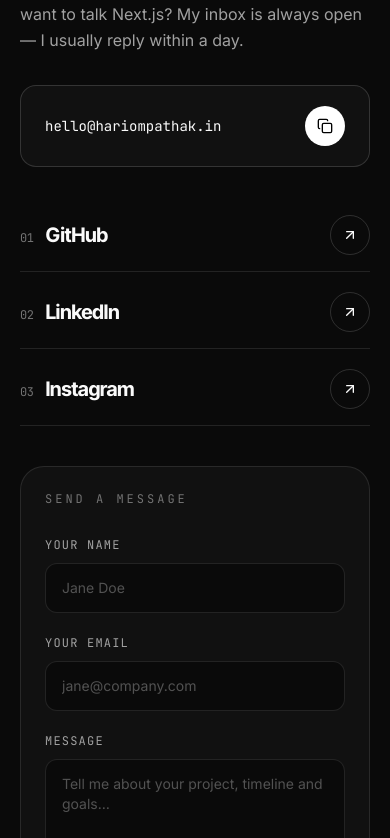
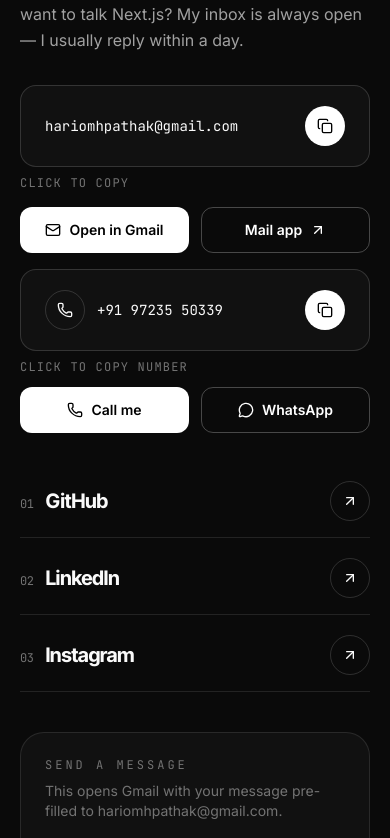
Before and after one commit to hariompathak50339/portfolio, a Next.js app: page / in a window 390 px wide. Shown: the part 8126-8964 px from the top of the page. Built offline with nearby package versions, Linux system fonts and the light colour scheme.

Commit message:
Update contact: Gmail, phone with call and WhatsApp, remove old email

```diff
--- a/src/components/Contact.tsx
+++ b/src/components/Contact.tsx
@@ -1,17 +1,24 @@
 "use client";
 
 import { useState, type FormEvent } from "react";
-import { ArrowUpRight, Copy, Check, Send } from "lucide-react";
+import { ArrowUpRight, Copy, Check, Send, Mail, Phone, MessageCircle } from "lucide-react";
 import SectionHeading from "./SectionHeading";
 import { profile, socials } from "@/data/portfolio";
 
 export default function Contact() {
   const [form, setForm] = useState({ name: "", email: "", message: "" });
   const [copied, setCopied] = useState(false);
+  const [copiedPhone, setCopiedPhone] = useState(false);
+
+  const toEmail = profile.email;
+  const phone = (profile as { phone?: string }).phone ?? "";
+  const phoneDisplay =
+    (profile as { phoneDisplay?: string }).phoneDisplay ?? phone;
+  const whatsappNumber = phone.replace(/[^0-9]/g, "");
 
   const copyEmail = async () => {
     try {
-      await navigator.clipboard.writeText(profile.email);
+      await navigator.clipboard.writeText(toEmail);
       setCopied(true);
       setTimeout(() => setCopied(false), 2000);
     } catch {
@@ -19,11 +26,35 @@
     }
   };
 
-  const onSubmit = (e: FormEvent) => {
+  const copyPhone = async () => {
+    try {
+      await navigator.clipboard.writeText(phone);
+      setCopiedPhone(true);
+      setTimeout(() => setCopiedPhone(false), 2000);
+    } catch {
+      /* clipboard unavailable */
+    }
+  };
+
+  const buildSubject = () =>
+    encodeURIComponent(`Portfolio inquiry from ${form.name || "your site"}`);
+  const buildBody = () =>
+    encodeURIComponent(`${form.message}\n\n— ${form.name} (${form.email})`);
+
+  const openGmail = () => {
+    const gmailUrl = `https://mail.google.com/mail/?view=cm&fs=1&to=${encodeURIComponent(
+      toEmail
+    )}&su=${buildSubject()}&body=${buildBody()}`;
+    window.open(gmailUrl, "_blank", "noopener,noreferrer");
+  };
+
+  const openMailApp = () => {
+    window.location.href = `mailto:${toEmail}?subject=${buildSubject()}&body=${buildBody()}`;
+  };
+
+  const onSubmitGmail = (e: FormEvent) => {
     e.preventDefault();
-    const subject = encodeURIComponent(`Portfolio inquiry from ${form.name}`);
-    const body = encodeURIComponent(`${form.message}\n\n— ${form.name} (${form.email})`);
-    window.location.href = `mailto:${profile.email}?subject=${subject}&body=${body}`;
+    openGmail();
   };
 
   return (
@@ -42,17 +73,93 @@
               className="mt-8 flex w-full items-center justify-between gap-4 rounded-2xl border border-white/15 bg-[#111111] px-6 py-5 text-left hover:border-white/40"
             >
               <span className="font-mono text-sm break-all sm:text-base">
-                {profile.email}
+                {toEmail}
               </span>
               <span className="flex h-10 w-10 shrink-0 items-center justify-center rounded-full bg-white text-black">
                 {copied ? <Check className="h-4 w-4" /> : <Copy className="h-4 w-4" />}
               </span>
             </button>
-            {copied && (
+            {copied ? (
               <p className="mt-2 font-mono text-xs tracking-widest text-emerald-300 uppercase">
                 Copied to clipboard
               </p>
+            ) : (
+              <p className="mt-2 font-mono text-xs tracking-widest text-neutral-500 uppercase">
+                Click to copy
+              </p>
             )}
+
+            <div className="mt-4 grid grid-cols-2 gap-3">
+              <a
+                href={`https://mail.google.com/mail/?view=cm&fs=1&to=${encodeURIComponent(
+                  toEmail
+                )}`}
+                target="_blank"
+                rel="noreferrer"
+                className="inline-flex items-center justify-center gap-2 rounded-xl bg-white px-4 py-3 text-sm font-semibold text-black hover:bg-neutral-300"
+              >
+                <Mail className="h-4 w-4" />
+                Open in Gmail
+              </a>
+              <a
+                href={`mailto:${toEmail}`}
+                className="inline-flex items-center justify-center gap-2 rounded-xl border border-white/25 px-4 py-3 text-sm font-semibold text-white hover:border-white hover:bg-white hover:text-black"
+              >
+                Mail app
+                <ArrowUpRight className="h-4 w-4" />
+              </a>
+            </div>
+
+            {phone && (
+              <div className="mt-4">
+                <button
+                  onClick={copyPhone}
+                  className="flex w-full items-center justify-between gap-4 rounded-2xl border border-white/15 bg-[#111111] px-6 py-5 text-left hover:border-white/40"
+                >
+                  <span className="flex items-center gap-3">
+                    <span className="flex h-10 w-10 shrink-0 items-center justify-center rounded-full border border-white/15">
+                      <Phone className="h-4 w-4" />
+                    </span>
+                    <span className="font-mono text-sm sm:text-base">
+                      {phoneDisplay}
+                    </span>
+                  </span>
+                  <span className="flex h-10 w-10 shrink-0 items-center justify-center rounded-full bg-white text-black">
+                    {copiedPhone ? <Check className="h-4 w-4" /> : <Copy className="h-4 w-4" />}
+                  </span>
+                </button>
+                {copiedPhone ? (
+                  <p className="mt-2 font-mono text-xs tracking-widest text-emerald-300 uppercase">
+                    Number copied
+                  </p>
+                ) : (
+                  <p className="mt-2 font-mono text-xs tracking-widest text-neutral-500 uppercase">
+                    Click to copy number
+                  </p>
+                )}
+                <div className="mt-3 grid grid-cols-2 gap-3">
+                  <a
+                    href={`tel:${phone}`}
+                    className="inline-flex items-center justify-center gap-2 rounded-xl bg-white px-4 py-3 text-sm font-semibold text-black hover:bg-neutral-300"
+                  >
+                    <Phone className="h-4 w-4" />
+                    Call me
+                  </a>
+                  <a
+                    href={`https://wa.me/${whatsappNumber}?text=${encodeURIComponent(
+                      "Hi Hariom! I saw your portfolio and want to connect."
+                    )}`}
+                    target="_blank"
+                    rel="noreferrer"
+                    className="inline-flex items-center justify-center gap-2 rounded-xl border border-white/25 px-4 py-3 text-sm font-semibold text-white hover:border-white hover:bg-white hover:text-black"
+                  >
+                    <MessageCircle className="h-4 w-4" />
+                    WhatsApp
+                  </a>
+                </div>
+              </div>
+            )}
+
             <div className="mt-8 space-y-1">
               {socials.map((s, i) => (
                 <a
@@ -77,11 +184,14 @@
           </div>
 
           <form
-            onSubmit={onSubmit}
+            onSubmit={onSubmitGmail}
             className="rounded-3xl border border-white/10 bg-[#111111] p-6 sm:p-8"
           >
             <p className="font-mono text-xs tracking-[0.25em] text-neutral-500 uppercase">
               Send a message
+            </p>
+            <p className="mt-2 text-sm text-neutral-500">
+              This opens Gmail with your message pre-filled to {toEmail}.
             </p>
             <div className="mt-6 space-y-4">
               <div>
@@ -129,8 +239,15 @@
                 type="submit"
                 className="flex w-full items-center justify-center gap-2 rounded-xl bg-white px-6 py-4 text-sm font-semibold text-black hover:bg-neutral-300"
               >
-                Send message
+                Send via Gmail
                 <Send className="h-4 w-4" />
+              </button>
+              <button
+                type="button"
+                onClick={openMailApp}
+                className="w-full text-center font-mono text-xs tracking-widest text-neutral-500 uppercase hover:text-white"
+              >
+                or use default mail app instead
               </button>
             </div>
           </form>
--- a/src/data/portfolio.ts
+++ b/src/data/portfolio.ts
@@ -6,8 +6,9 @@
   tagline: "Diploma in Information Technology — Year 2",
   college: "Silver Oak University, Ahmedabad",
   location: "India",
-  // 👆 Change this to your real email address
-  email: "hello@hariompathak.in",
+  email: "hariomhpathak@gmail.com",
+  phone: "+919723550339",
+  phoneDisplay: "+91 97235 50339",
   availability: "Open to internships & collaborations",
   bio: [
     "I'm Hariom Pathak, a second-year Diploma in Information Technology student at Silver Oak University, Ahmedabad, who loves turning ideas into fast, minimal products for the web.",
```
